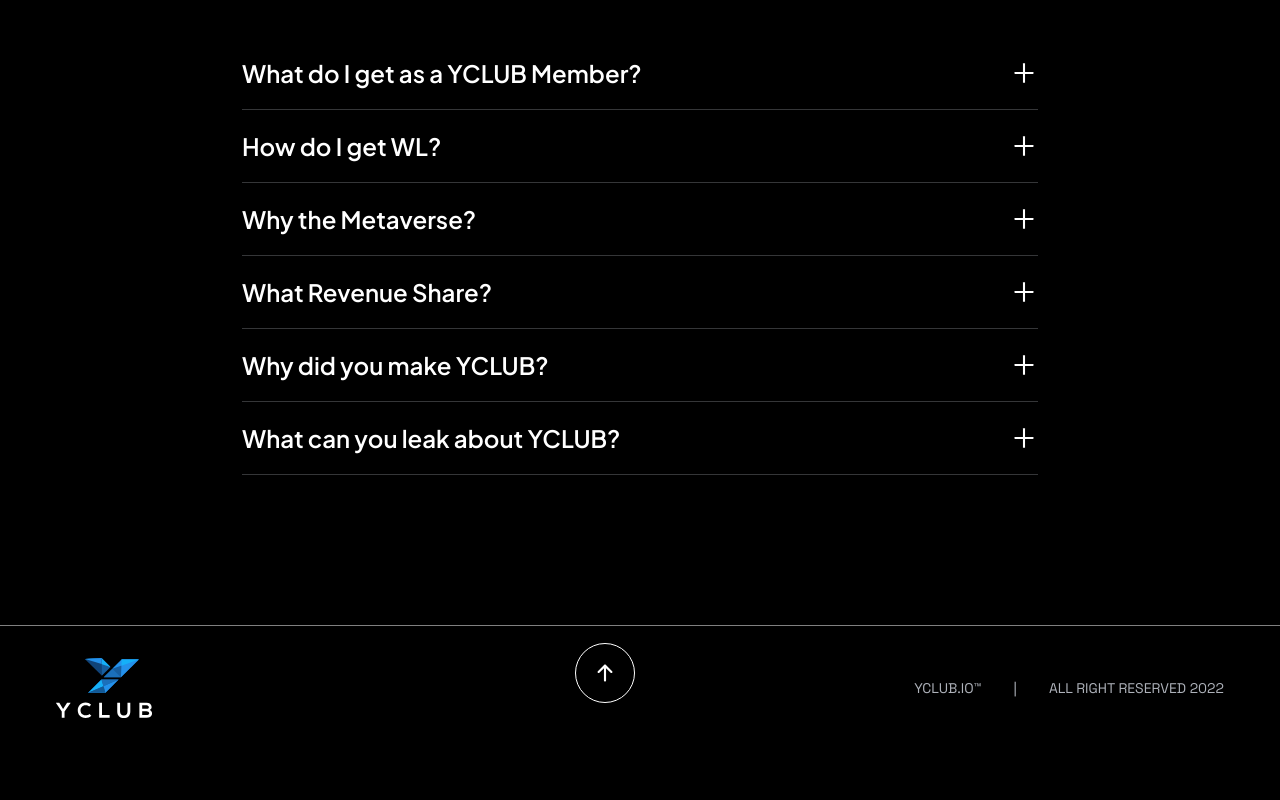
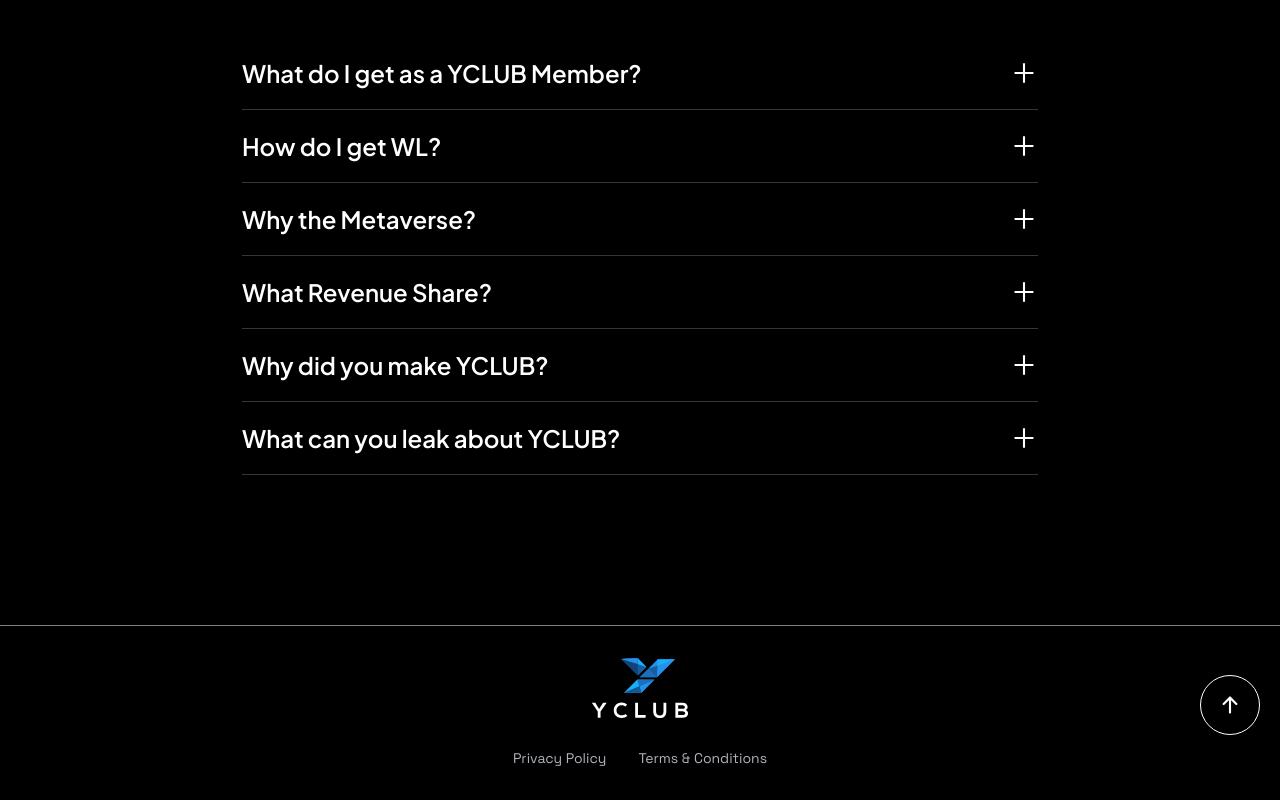
Before and after one commit to yclub-io/yachts-lending, a Next.js app: page / in a window 1280 px wide. Shown: the part 6120-6920 px from the top of the page. Before the commit the page ends 6870 px from the top, so only its background shows below. Built offline with nearby package versions, Linux system fonts and the light colour scheme.

Commit message:
Footer design changes

```diff
--- a/components/Footer.js
+++ b/components/Footer.js
@@ -1,7 +1,8 @@
 const Footer = () => {
   return (
-    <footer className="relative z-50 lg:pb-0 pb-10">
-      <div className="flex items-center justify-between border-t border-white-1 border-opacity-50 p-8 lg:px-14 px-4 font-Grotesk text-gray-1">
+    <footer className="relative lg:pb-0 pb-10">
+      <div className="flex flex-col items-center justify-between border-t border-white-1 border-opacity-50 p-8 lg:px-14 px-4 font-Grotesk text-gray-1">
+        {/*LOGOTYPE*/}
         <a href="/">
           <img
             className="cursor-pointer"
@@ -9,8 +10,9 @@
             alt="logotype"
           ></img>
         </a>
+
         {/*--menu-items--*/}
-        <div className="lg:flex hidden animate-bounce space-x-8 pl-36 font-Grotesk">
+        <div className="absolute right-[20px] top-[50px]">
           <a href='#hero'>
             <img
               className="cursor-pointer"
@@ -20,19 +22,19 @@
           </a>
         </div>
 
-        <div className="flex lg:flex-row flex-col lg:space-x-8 lg:space-y-0  space-y-7 font-Grotesk lg:text-sm text-xs">
+        <div className="mt-[30px] flex lg:flex-row flex-col lg:space-x-8 lg:space-y-0  space-y-7 font-Grotesk lg:text-sm text-xs">
           <a
             className="transition-all duration-700 hover:text-white-1"
-            href="#howItworks"
+            href=""
           >
-            YCLUB.IO™
+            Privacy Policy
           </a>
-          <p className="lg:flex hidden"> | </p>
+
           <a
             className="transition-all duration-700 hover:text-white-1"
             href="#faq"
           >
-            ALL RIGHT RESERVED 2022
+            Terms &#38; Conditions
           </a>
         </div>
       </div>
```
